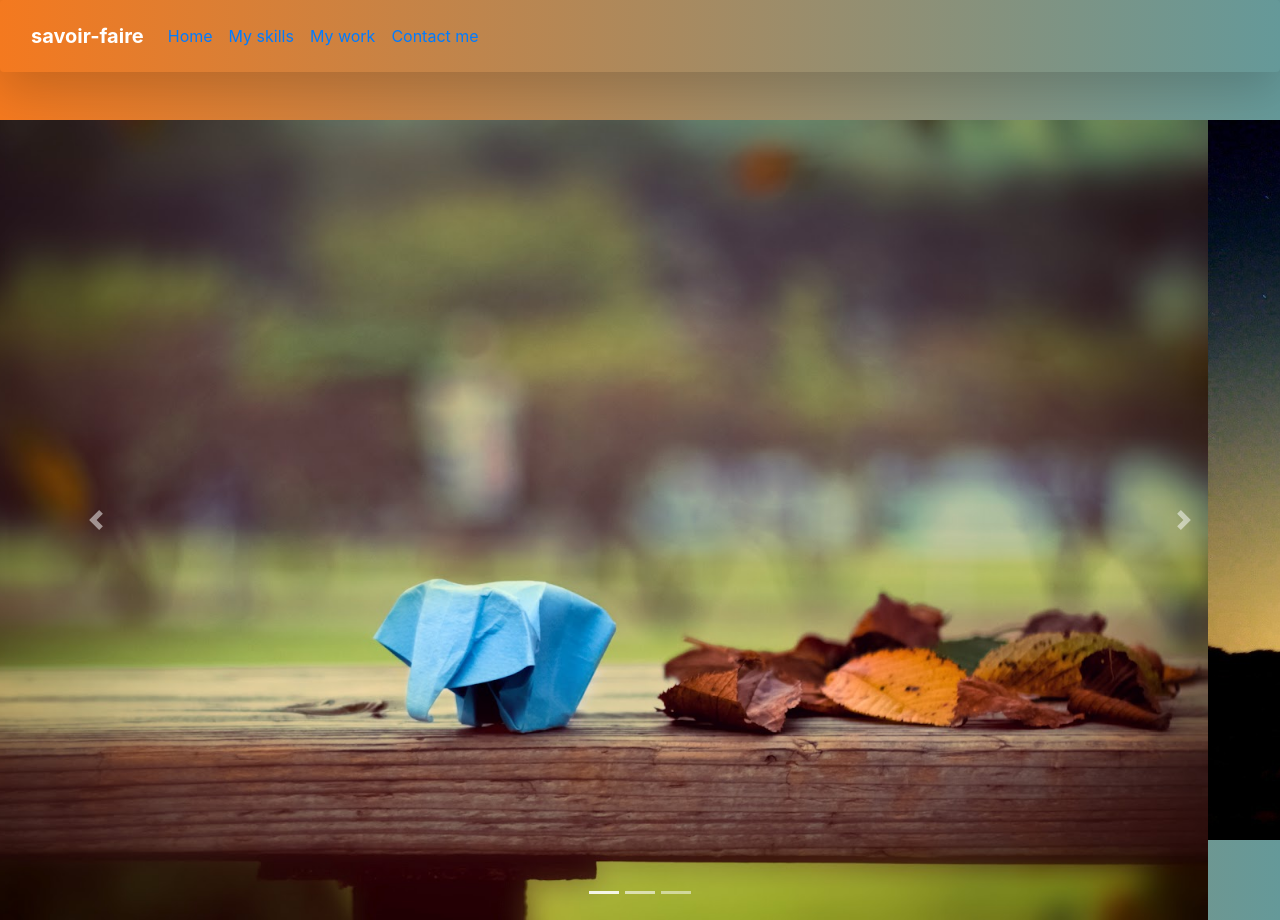
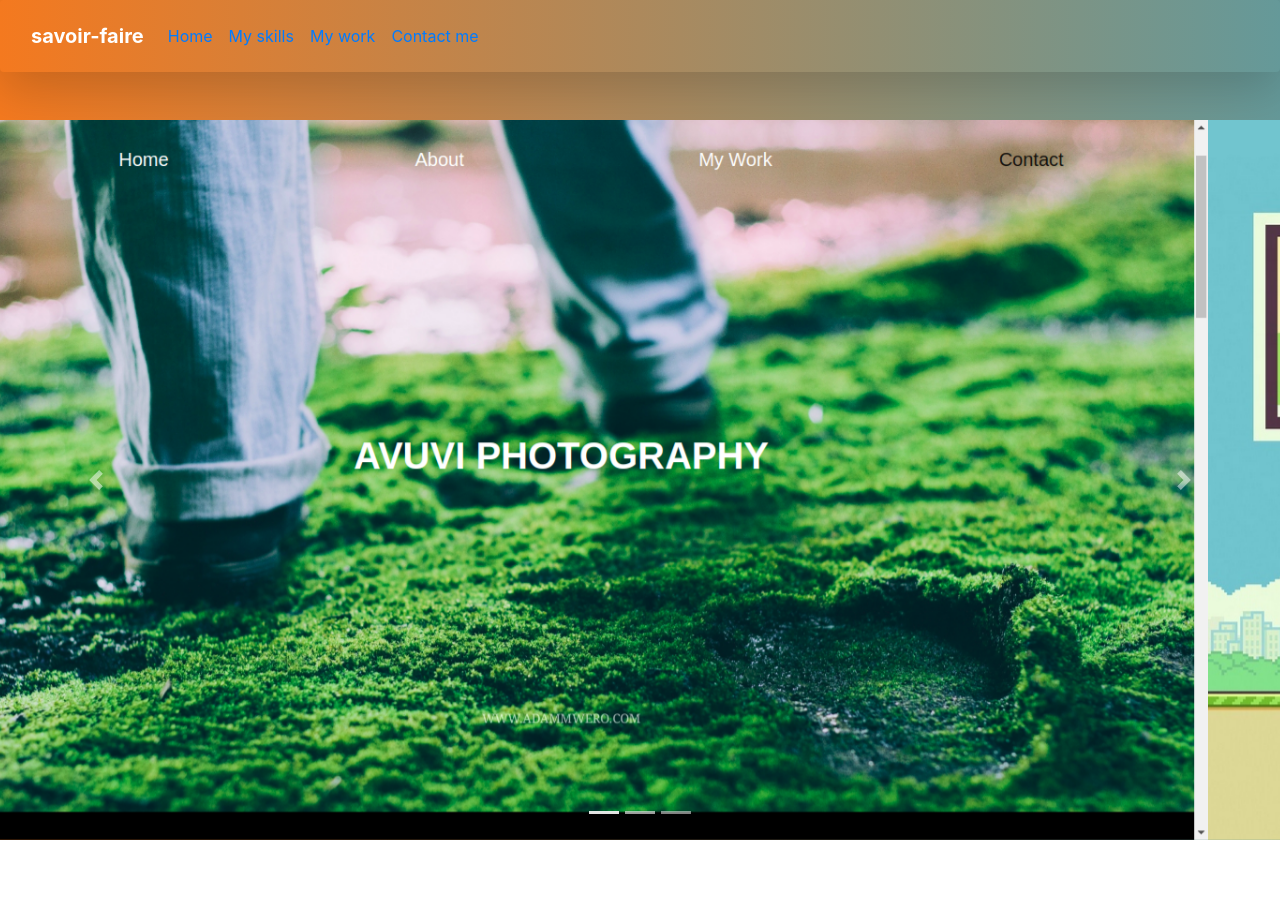
Before and after one commit to brianwachira/savoir-faire, a Vue app: page /work in a window 1280 px wide. After the commit the page ends 840 px from the top, so only its background shows below. Built offline with nearby package versions, Linux system fonts and the light colour scheme; a web font is replaced by a local one.

Commit message:
change img src

```diff
--- a/src/components/shared/MyWork.vue
+++ b/src/components/shared/MyWork.vue
@@ -6,14 +6,14 @@
     <li data-target="#carouselExampleIndicators" data-slide-to="2"></li>
   </ol>
   <div class="carousel-inner">
-    <div class="carousel-item active">
-      <img src="../../assets/background1.jpg" class="d-block w-100" alt="background1">
+    <div class="carousel-item active align-items-sm-center">
+      <img src="../../assets/avuvi.png" class="d-block  w-100" alt="background1">
     </div>
     <div class="carousel-item">
-      <img src="../../assets/background2.jpg" class="d-block w-100" alt="background2">
+      <img src="../../assets/flappybird.jpg" class="d-block w-100" alt="background2">
     </div>
     <div class="carousel-item">
-      <img src="../../assets/background3.jpg" class="d-block w-100" alt="background3">
+      <img src="../../assets/wahenga-walisema.png" class="d-block w-100" alt="background3">
     </div>
   </div>
   <a class="carousel-control-prev" href="#carouselExampleIndicators" role="button" data-slide="prev">
```
